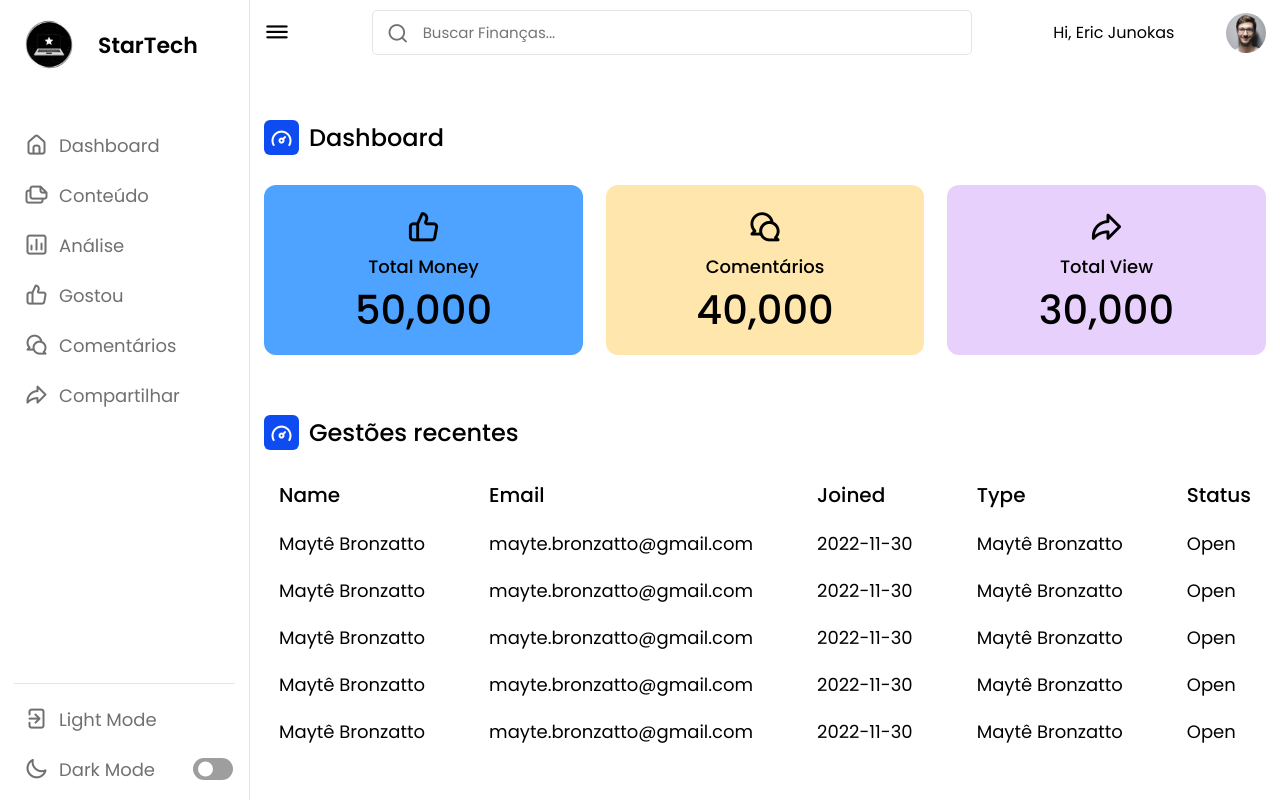
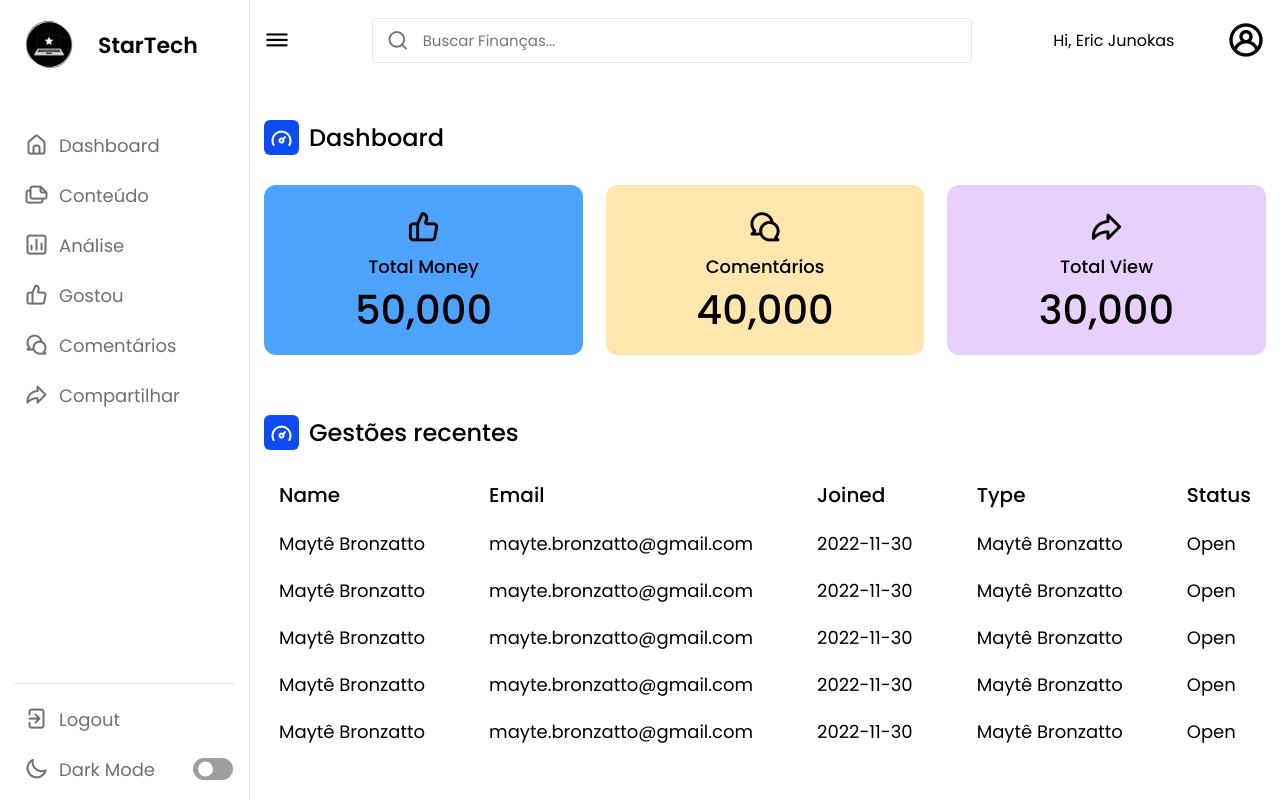
Before and after one commit to Ericofff/gestao_financeira, a PHP site: page /home.html in a window 1280 px wide. Run offline with PHP 8.4, Linux system fonts and the light colour scheme; grey boxes are pictures that could not be loaded.

Commit message:
Logout and user icon

```diff
--- a/css/homepag.css
+++ b/css/homepag.css
@@ -270,10 +270,11 @@ nav.close ~ .dashboard .top{
     transform: translateY(-50%);
     color: var(--black-light-color);
 }
-.top img{
-    width: 40px;
-    border-radius: 50%;
+.dashboard .uil-user-circle{
+    font-size: 40px;
+    cursor: pointer;
 }
+
 .dashboard .dash-content{
     padding-top: 50px;
 }
--- a/home.html
+++ b/home.html
@@ -50,7 +50,7 @@
             </ul>
             <ul class="logout-mode">                <li><a href="#">
                 <i class="uil uil-signout"></i>
-                <span class="link-name">Light Mode</span>
+                <span class="link-name">Logout</span>
             </a></li>
 
             <li class="mode">
@@ -76,7 +76,7 @@
             </div>
 
             <span class="name-profile">Hi, Eric Junokas</span>
-            <img src="img/profile.jpg" alt="">
+            <i class="uil uil-user-circle"></i>
         </div>
 
         <div class="dash-content">
```
